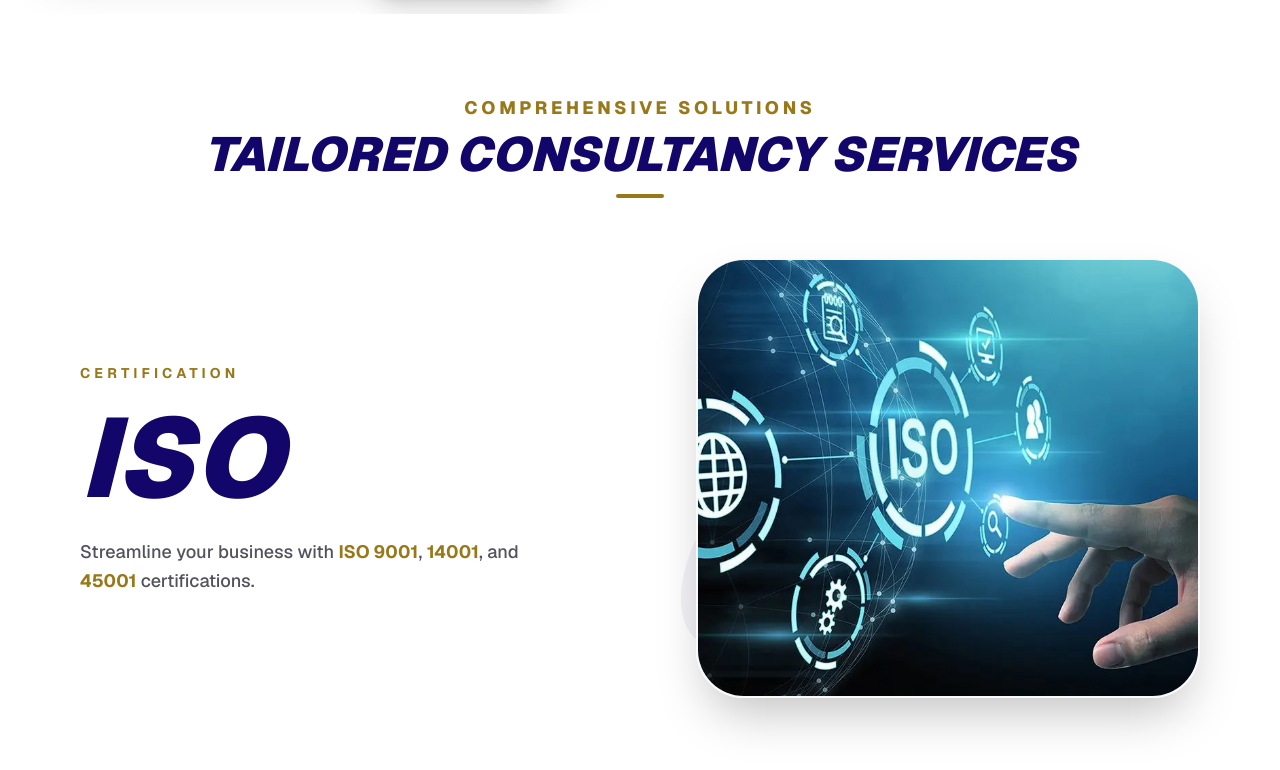
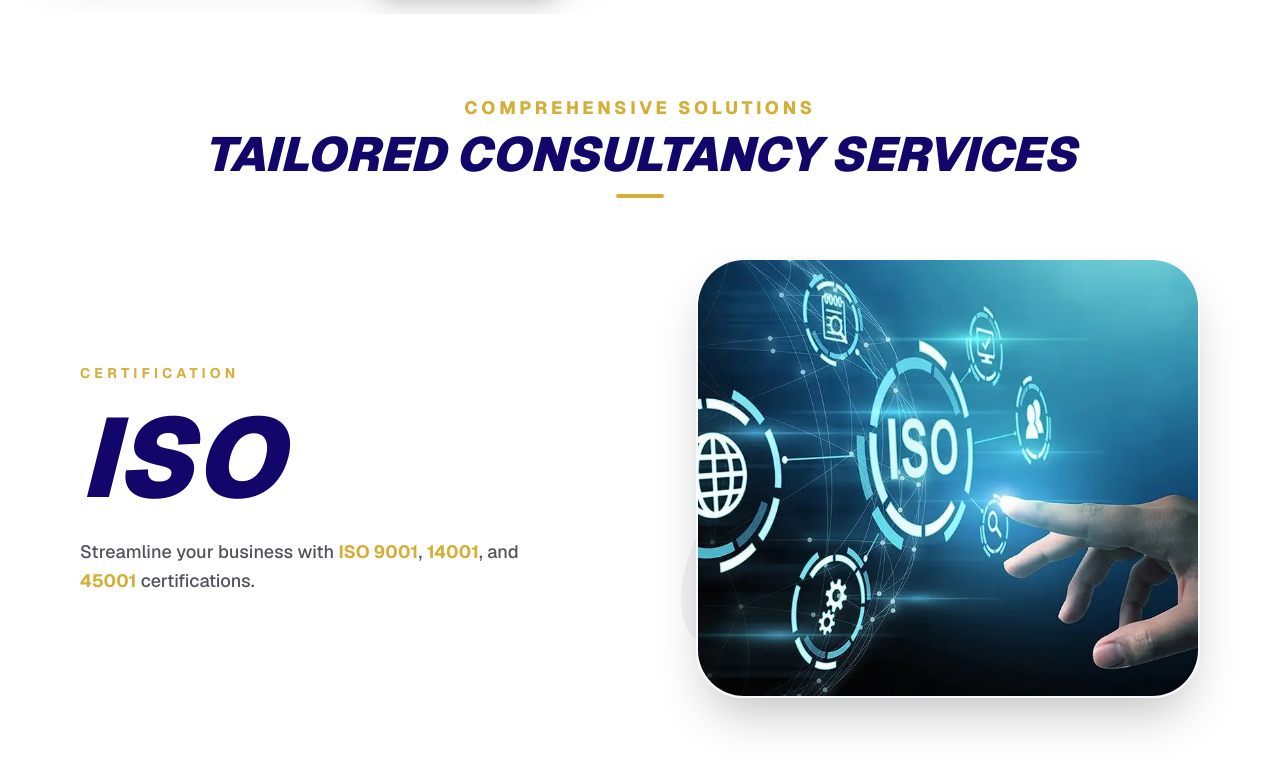
Before and after one commit to bizgrowholdings50-ctrl/Bizgrow-Holdings, a Next.js app: page / in a window 1280 px wide. Shown: the part 1690-2460 px from the top of the page. Built offline with nearby package versions, Linux system fonts and the light colour scheme.

Commit message:
FIx the horizontal process component

```diff
--- a/components/HorizontalProcess.jsx
+++ b/components/HorizontalProcess.jsx
@@ -3,11 +3,13 @@ import { motion, useTransform, useScroll, useSpring } from "framer-motion";
 import { useRef, useState, useEffect } from "react";
 import FadeIn from "./MotionWrapper";
 import Link from "next/link";
-import Image from "next/image"; // 👈 Import Image
+import Image from "next/image";
 
 const HorizontalProcess = () => {
   const targetRef = useRef(null);
-  const [isVertical, setIsVertical] = useState(false);
+
+  // FIX 1: Initial state 'null' rakhi hai taake server aur client ka layout match kare (CLS Fix)
+  const [isVertical, setIsVertical] = useState(null);
 
   useEffect(() => {
     const handleResize = () => setIsVertical(window.innerWidth < 1024);
@@ -41,16 +43,16 @@ const HorizontalProcess = () => {
       img: "/sia-home.jpg",
       alt: "SIA ACS Consultancy Services - BizGrow Holdings",
       description:
-        <>Achieve and maintain <Link href="/our-services/sia-acs/" className="text-[#997819] font-bold">Approved Contractor Scheme</Link> status with expert guidance.</>
+        <>Achieve and maintain <Link href="/our-services/sia-acs/" className="text-[#D4AF37] font-bold">Approved Contractor Scheme</Link> status with expert guidance.</>
     },
     {
       id: "02",
       tag: "Certification",
       title: "ISO",
-      img: "/iso-home.webp", // 👈 Aapne jo change kiya
+      img: "/iso-home.webp",
       alt: "ISO 9001 14001 45001 Certification - BizGrow Holdings",
       description:
-        <>Streamline your business with <Link href="/our-services/iso-9001/" className="text-[#997819] font-bold">ISO 9001</Link>, <Link href="/our-services/iso-14001/" className="text-[#997819] font-bold">14001</Link>, and <Link href="/our-services/iso-45001/" className="text-[#997819] font-bold">45001 </Link>certifications.</>,
+        <>Streamline your business with <Link href="/our-services/iso-9001/" className="text-[#D4AF37] font-bold">ISO 9001</Link>, <Link href="/our-services/iso-14001/" className="text-[#D4AF37] font-bold">14001</Link>, and <Link href="/our-services/iso-45001/" className="text-[#D4AF37] font-bold">45001 </Link>certifications.</>,
     },
     {
       id: "03",
@@ -72,21 +74,23 @@ const HorizontalProcess = () => {
     },
   ];
 
-  const sectionHeightVh = isVertical ? "auto" : (sections.length + 1) * 100;
+  // FIX 2: Dynamic height logic with a fallback to prevent layout jumping
+  const sectionHeightVh = isVertical === false ? (sections.length + 1) * 100 : "auto";
 
   return (
     <section
       ref={targetRef}
-      style={{ height: isVertical ? "auto" : `${sectionHeightVh}vh` }}
-      className="relative bg-white overflow-visible py-16 lg:py-0"
+      style={{ height: isVertical === null ? "100vh" : (isVertical ? "auto" : `${sectionHeightVh}vh`) }}
+      className="relative bg-white overflow-visible py-16 lg:py-0 min-h-screen"
     >
       <div
         className={`${
-          isVertical
-            ? "relative"
-            : "sticky top-10 h-screen w-full flex items-center overflow-hidden"
+          isVertical === false
+            ? "sticky top-10 h-screen w-full flex items-center overflow-hidden"
+            : "relative"
         }`}
       >
+        {/* Header Section */}
         <div
           className={`${
             isVertical
@@ -96,7 +100,8 @@ const HorizontalProcess = () => {
         >
           <div className="text-center px-4">
             <FadeIn direction="up">
-              <h2 className="text-[#997819] font-extrabold tracking-[0.2em] text-xs md:text-lg mb-2 uppercase">
+              {/* FIX 3: Brightened Golden color (#D4AF37) for better contrast/accessibility */}
+              <h2 className="text-[#D4AF37] font-extrabold tracking-[0.2em] text-xs md:text-lg mb-2 uppercase">
                 Comprehensive Solutions
               </h2>
             </FadeIn>
@@ -105,10 +110,11 @@ const HorizontalProcess = () => {
                 Tailored consultancy services
               </h2>
             </FadeIn>
-            <div className="w-12 h-1 bg-[#997819] mx-auto mt-4 rounded-full" />
+            <div className="w-12 h-1 bg-[#D4AF37] mx-auto mt-4 rounded-full" />
           </div>
         </div>
 
+        {/* Horizontal/Vertical Scrolling Content */}
         <motion.div
           style={{ x: isVertical ? 0 : x }}
           className={`flex ${
@@ -129,7 +135,7 @@ const HorizontalProcess = () => {
             >
               <div className="z-10 w-full lg:w-1/2 mb-10 lg:mb-0 text-center lg:text-left">
                 <FadeIn direction={isVertical ? "up" : "right"}>
-                  <span className="text-[#997819] font-bold tracking-[0.3em] uppercase text-sm">
+                  <span className="text-[#D4AF37] font-bold tracking-[0.3em] uppercase text-sm">
                     {item.tag}
                   </span>
                 </FadeIn>
@@ -145,14 +151,15 @@ const HorizontalProcess = () => {
                 </FadeIn>
               </div>
 
-              {/* --- FIXED IMAGE SECTION --- */}
+              {/* FIX 4: Optimized Image component with quality control */}
               <div className="w-full lg:w-[45%] h-[40vh] lg:h-[55vh] relative">
                 <Image
                   src={item.img}
                   alt={item.alt}
-                  fill // Container ke mutabiq khud ko set karega
+                  fill
+                  quality={75} // Better compression without visible loss
                   sizes="(max-width: 1024px) 100vw, 45vw"
-                  priority={index === 0} // Pehli image foran load hogi
+                  priority={index === 0} // Loads the first image immediately (LCP Fix)
                   className="object-cover rounded-[3rem] shadow-2xl relative z-10 border-2 border-zinc-50"
                 />
                 <div className="absolute -bottom-10 -left-10 text-[10rem] lg:text-[14rem] font-black text-[#12066a]/5 z-0 select-none italic">
```
